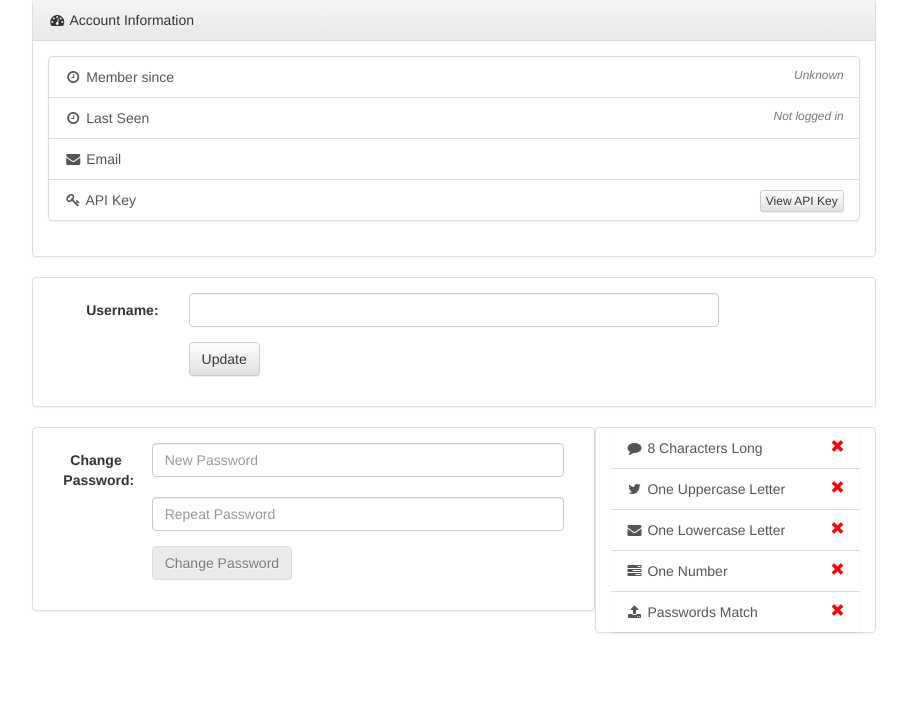
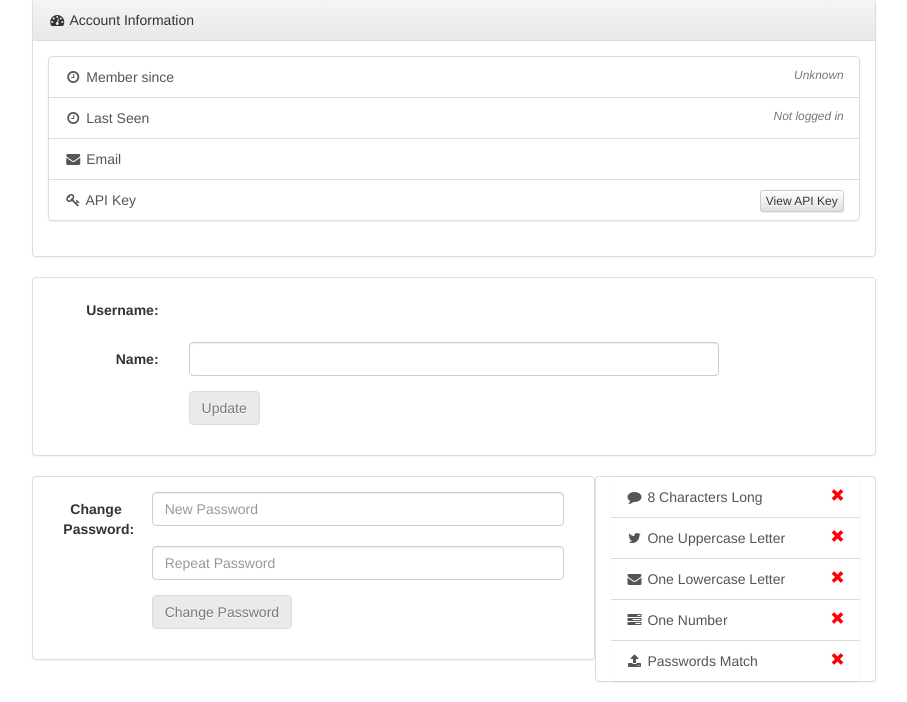
Before and after one commit to mazz/kifu, a Python web app: template templates/accounts/index.mako in a window 1280 px wide. Shown: the part 182-884 px from the top of the page, without its empty margins (186-1093 px from the left). Before the commit the page ends 816 px from the top, so only its background shows below. Run offline with Mako, Linux system fonts and the light colour scheme; the template is opened without the code that fills it, so the values that code supplies are empty; some libraries are stand-ins or nearby versions.

Commit message:
Update name via api call.

```diff
--- a/models/auth.py
+++ b/models/auth.py
@@ -236,8 +236,8 @@ class User(Base):
     __tablename__ = 'users'
 
     id = Column(Integer, autoincrement=True, primary_key=True)
-    username = Column(Unicode(255), unique=True)
-    name = Column(Unicode(255))
+    username = Column(Unicode(64), unique=True)
+    name = Column(Unicode(64))
     _password = Column('password', Unicode(60))
     email = Column(Unicode(255), unique=True)
     activated = Column(Boolean, default=False)
--- a/static/js/password-validation.js
+++ b/static/js/password-validation.js
@@ -1,6 +1,7 @@
 $(document).ready(function() {
 
     $('#change_password').prop('disabled', true);
+    $('#submit_account_change').prop('disabled', true);
 
     $("input[type=password]").keyup(function () {
         var ucase = new RegExp("[A-Z]+");
@@ -68,4 +69,13 @@ $(document).ready(function() {
 
         $('#change_password').prop('disabled', !all_good);
     });
+
+    $("input[id=name]").keyup(function () {
+            var min_name_length = 1;
+            var is_min_length   = $("#name").val().length >= min_name_length;
+
+            $('#submit_account_change').prop('disabled', !is_min_length);
+
+    });
+
 });
--- a/templates/accounts/index.mako
+++ b/templates/accounts/index.mako
@@ -57,6 +57,7 @@
 
                                 <a href="#" id="view_api_key" class="list-group-item">
                                     <i class="fa fa-key fa-fw"></i> API Key
+
                                     <button type="submit" class="btn btn-default pull-right btn-xs" id="view_api_key_button"> View API Key</button>
                                     <span class="pull-right text-muted small" id="view_api_key_value" hidden>
                                     </span>
@@ -74,29 +75,47 @@
                         <!-- /.panel-heading -->
                         <div class="panel-body">
 
-                              <form class="form-horizontal" role="form">
+    <form class="form-horizontal" role="form">
     <div class="form-group">
       <label class="control-label col-sm-2" for="email">Username:</label>
       <div class="col-sm-8">
-        <input type="email" class="form-control" id="new_username" placeholder="${user.name}">
+          <p class="form-control-static">${user.username}</p>
+##        <input type="email" class="form-control" id="new_username" placeholder="">
+      </div>
+    </div>
+    <div class="form-group">
+      <label class="control-label col-sm-2" for="email">Name:</label>
+      <div class="col-sm-8">
+        <input type="text" class="form-control" id="name" placeholder="${user.name}" maxlength="64">
       </div>
     </div>
     <div class="form-group">
       <div class="col-sm-offset-2 col-sm-10">
-        <button type="submit" class="btn btn-default">Update</button>
+        <button type="submit" class="btn btn-default" id="submit_account_change">Update</button>
       </div>
     </div>
   </form>
 
-</div>
+##                            <a href="#" class="list-group-item">
+##    </a>
+##    <a href="#" class="list-group-item">
+##                            </a>
+
+                        </div>
 
                         <!-- /.panel-body -->
                     </div>
                     <!-- /.panel -->
                     <div class="panel panel-default col-sm-8">
+##                        <div class="panel-heading">
+##                            <i class="fa fa-clock-o fa-fw"></i> Settings
+##                        </div>
                         <!-- /.panel-heading -->
                         <div class="panel-body">
 
+##                            <a href="#" class="list-group-item">
+##    </a>
+##    <a href="#" class="list-group-item">
   <form method="POST" id="passwordForm" class="form-horizontal" role="form">
     <input type="hidden" name="username" id="username" value="${user.username}" />
     <div class="form-group">
@@ -116,12 +135,19 @@
     </div>
   </form>
 
-    </div>
+</div>
 
                         <!-- /.panel-body -->
                     </div>
                     <div class="panel panel-default col-sm-4">
+##                        <div class="panel-heading">
+##                            <i class="fa fa-clock-o fa-fw"></i> Settings
+##                        </div>
                         <!-- /.panel-heading -->
+##                        <div class="panel-body">
+
+##                            <a href="#" class="list-group-item">
+##    </a>
                         <!-- /.panel-heading -->
 ##                        <div class="panel-body">
                             <div class="list-group">
@@ -199,7 +225,7 @@
 
     $('#view_api_key').click(function()
     {
-        $('#view_api_key_button').prepend(" <i class='fa fa-spinner fa-spin'></i>");
+       $('#view_api_key_button').prepend(" <i class='fa fa-spinner fa-spin'></i>");
         window.console&&console.log('view_api_key');
         $('#view_api_key_view').slideToggle();
         $("#view_api_key_view").css({ opacity: 1. });
@@ -219,7 +245,7 @@
             success: function(data, textStatus, jqXHR)
             {
                 var api_key;
-                console.log("api_key success: " + data);
+                console.log("suspend success: " + data);
 
                 for(key in data) {
                     if (key === "api_key")
@@ -230,17 +256,17 @@
 
                     console.log("key: " + key);
                     console.log("value: " + data[key]);
+                    $('#view_api_key_button').hide();
+
+##                    $('#view_api_key_button').remove("i");
                     $("span[id*=view_api_key_value]").text(api_key);
                     $("span[id*=view_api_key_value]").show();
-
                 }
-
-                $('#view_api_key_view').html(api_key);
             },
             error: function (jqXHR, textStatus, errorThrown)
             {
                 var message;
-                console.log("api_key fail");
+                console.log("suspend fail");
                 $("span[id*=view_api_key_value]").text('There was an error obtaining your API key. Try later.');
             }
         });
@@ -307,13 +333,13 @@
         $('#changepassword-status').html("");
 
         var formData = JSON.stringify({
-                        name: $("#name").val(),
-                        email: $("#email").val(),
+                        name: $("#name").val()
                         });
 
+        account_change_url = APP_URL + "/api/v1/" + '${user.username}' + "/account?api_key=" + '${request.user.api_key}';
         $.ajax({
             type: "POST",
-            url: APP_URL + "/api/v1/" + '${user.username}' + "/account",
+            url: account_change_url,
             data: formData,
             contentType: "application/json; charset=utf-8",
             dataType: "json",
```
